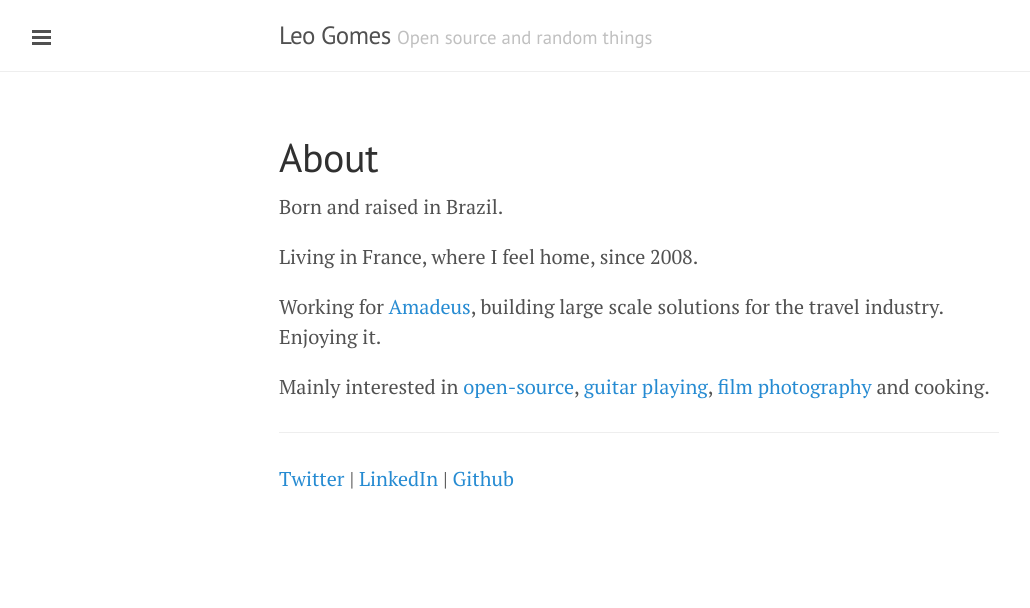
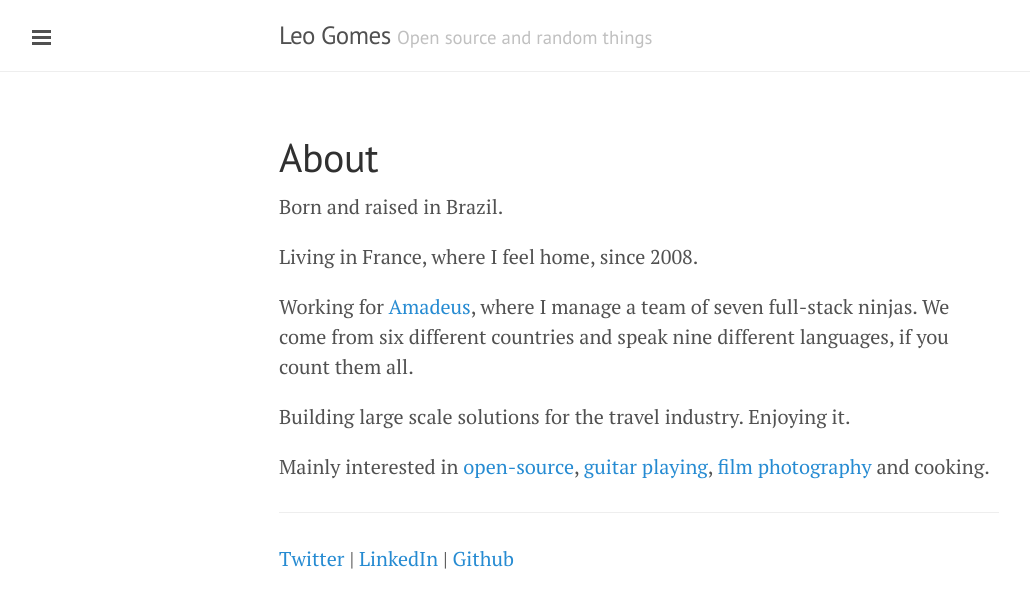
Before and after one commit to leogomes/leogomes.github.com, a Jekyll site: the page built from about.md, in a window 1280 px wide. Shown: the top 608 px of the page, without its empty margins (1-1031 px from the left). Built offline with Jekyll 4.4.1, drawn with Linux system fonts in a browser that asks for light colours; Markdown is read by kramdown in place of the engine named in the settings.

Commit message:
Improved about

```diff
--- a/about.md
+++ b/about.md
@@ -9,8 +9,10 @@ Born and raised in Brazil.
 
 Living in France, where I feel home, since 2008.
 
-Working for [Amadeus](/dayjob), building large
-scale solutions for the travel industry. Enjoying it.
+Working for [Amadeus](/dayjob), where I manage a team of seven full-stack ninjas.
+We come from six different countries and speak nine different languages, if you count them all.
+
+Building large scale solutions for the travel industry. Enjoying it.
 
 Mainly interested in [open-source](https://www.ohloh.com/accounts/leogomes/positions), [guitar playing](https://soundcloud.com/leonardo-gomes-23), [film photography](http://www.lomography.com/homes/leogomes) and cooking.
 
```
